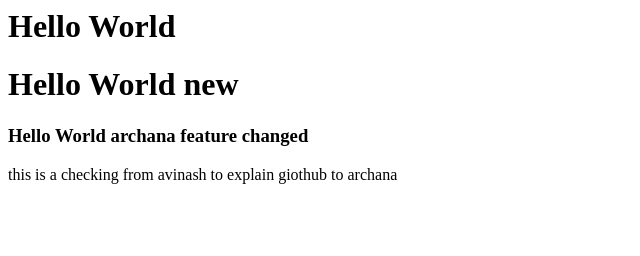
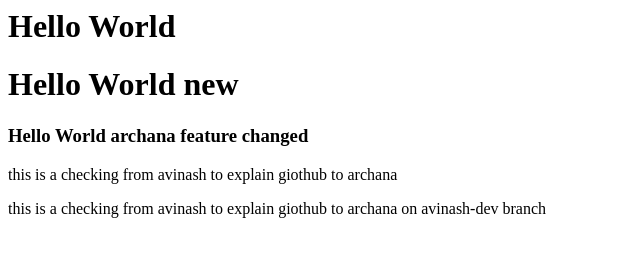
Before and after one commit to mothearchana/my-firstrepo, a plain HTML site: page Index.html in a window 1280 px wide. Shown: the whole page, without its empty margins (0-640 px from the left). Drawn offline with Linux system fonts and the light colour scheme.

Commit message:
change on avinassh-dev branch

```diff
--- a/Index.html
+++ b/Index.html
@@ -4,3 +4,5 @@
 
 
 <p>this is a checking from avinash to explain giothub to archana</p>
+
+<p>this is a checking from avinash to explain giothub to archana on avinash-dev branch</p>
```
